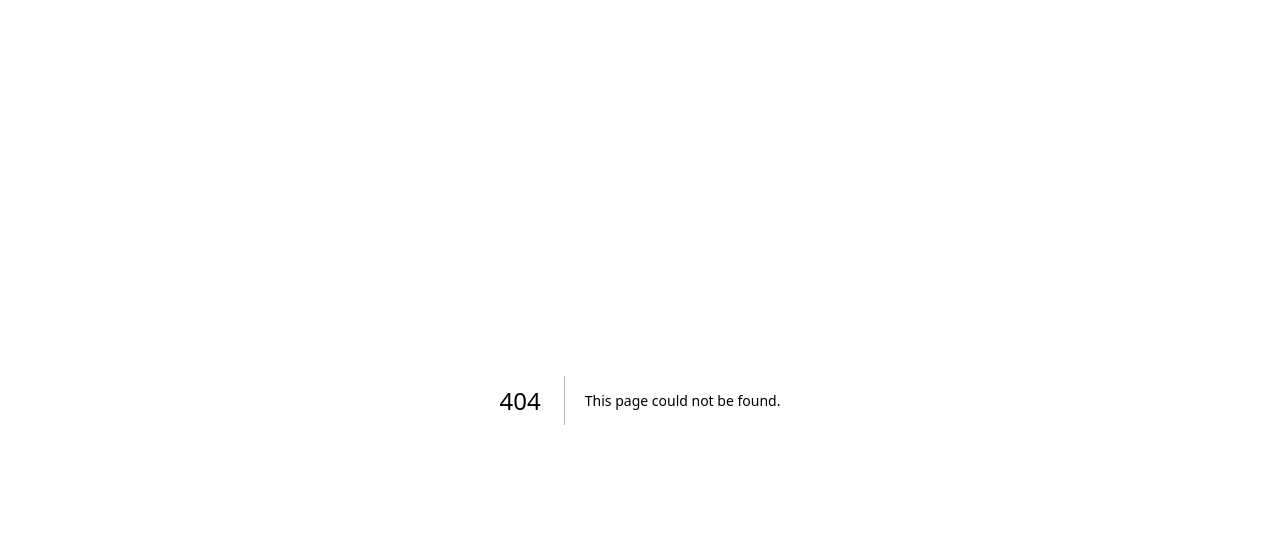
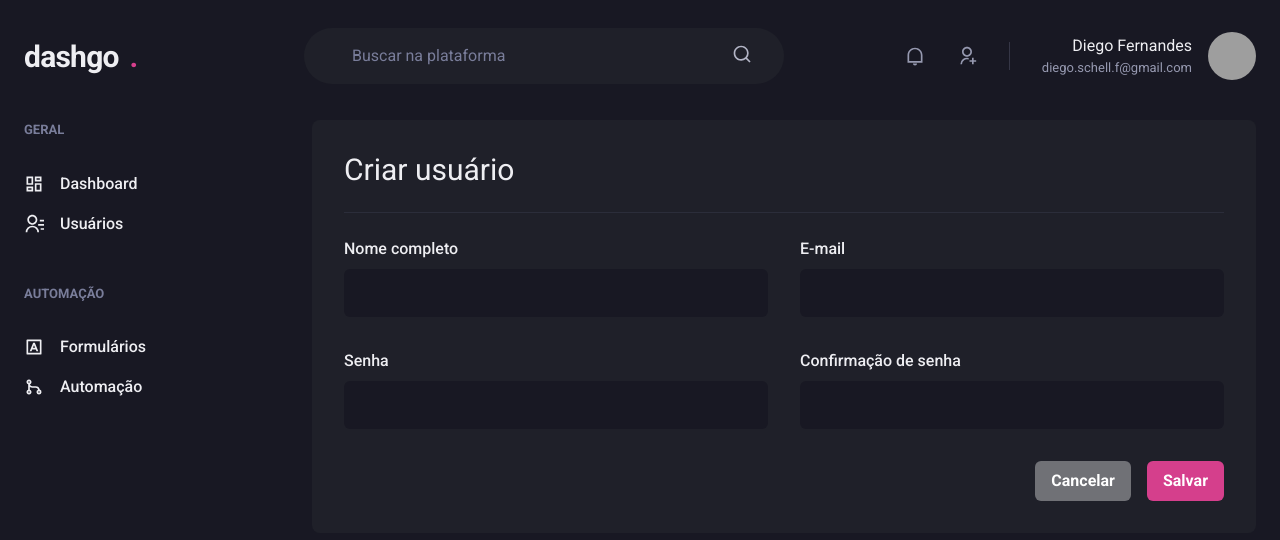
Before and after one commit to Carolbrandes/dashgo, a Next.js app: page /users/create in a window 1280 px wide. Before the commit this address had no page. Shown: the top 540 px of the page. Built offline with nearby package versions, Linux system fonts and the light colour scheme; grey boxes are pictures that could not be loaded.

Commit message:
users create page

```diff
--- /dev/null
+++ b/src/pages/users/create.tsx
@@ -0,0 +1,56 @@
+import {
+  Box,
+  Button,
+  Divider,
+  Flex,
+  HStack,
+  Heading,
+  SimpleGrid,
+  VStack,
+} from "@chakra-ui/react";
+import { Header } from "../../components/Header";
+import { Sidebar } from "../../components/Sidebar";
+import { Input } from "../../components/Form/Input";
+
+export default function CreateUser() {
+  return (
+    <Box>
+      <Header />
+
+      <Flex w="100%" my="6" maxW={1480} mx="auto" px="6">
+        <Sidebar />
+
+        <Box flex="1" borderRadius={8} bg="gray.800" p="8">
+          <Heading size="lg" fontWeight="normal">
+            Criar usuário
+          </Heading>
+
+          <Divider my="6" borderColor="gray.700" />
+
+          <VStack spacing="8">
+            <SimpleGrid minChildWidth="240px" spacing="8" w="100%">
+              <Input name="name" label="Nome completo" />
+              <Input name="email" type="email" label="E-mail" />
+            </SimpleGrid>
+
+            <SimpleGrid minChildWidth="240px" spacing="8" w="100%">
+              <Input name="password" type="password" label="Senha" />
+              <Input
+                name="password_confirmation"
+                type="password"
+                label="Confirmação de senha"
+              />
+            </SimpleGrid>
+          </VStack>
+
+          <Flex mt="8" justify="flex-end">
+            <HStack spacing="4">
+              <Button colorScheme="whiteAlpha">Cancelar</Button>
+              <Button colorScheme="pink">Salvar</Button>
+            </HStack>
+          </Flex>
+        </Box>
+      </Flex>
+    </Box>
+  );
+}
```
